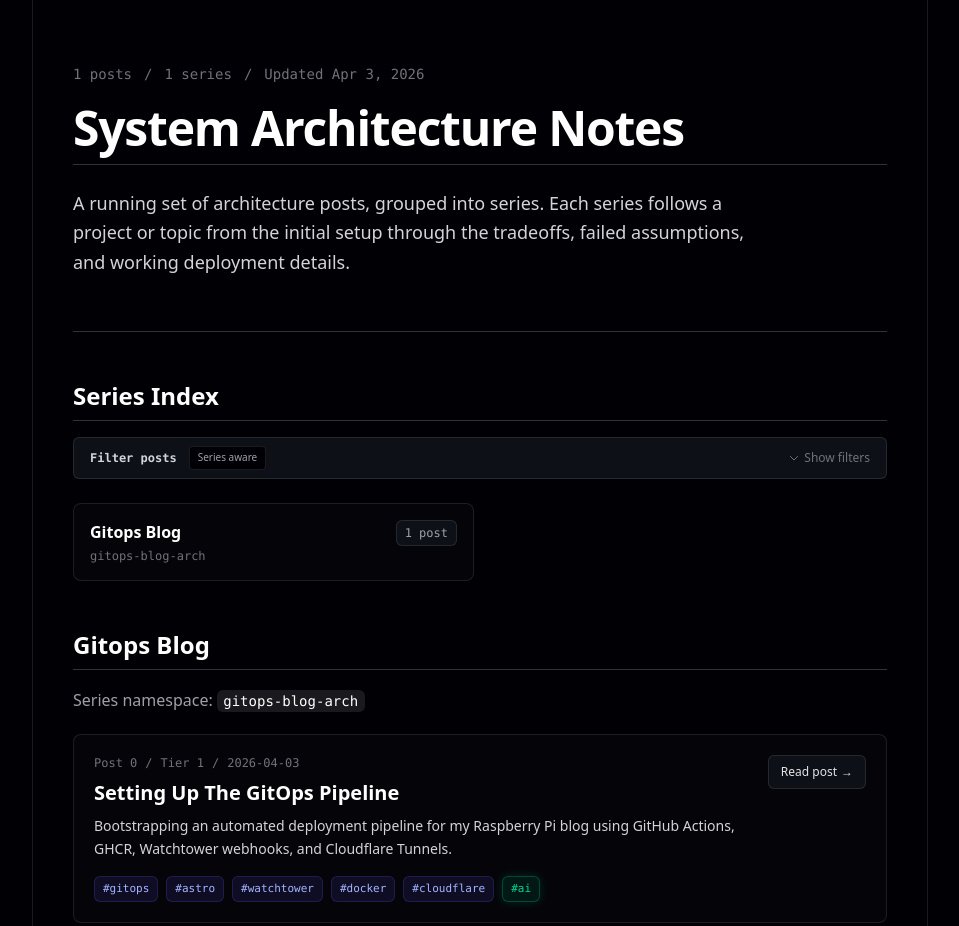
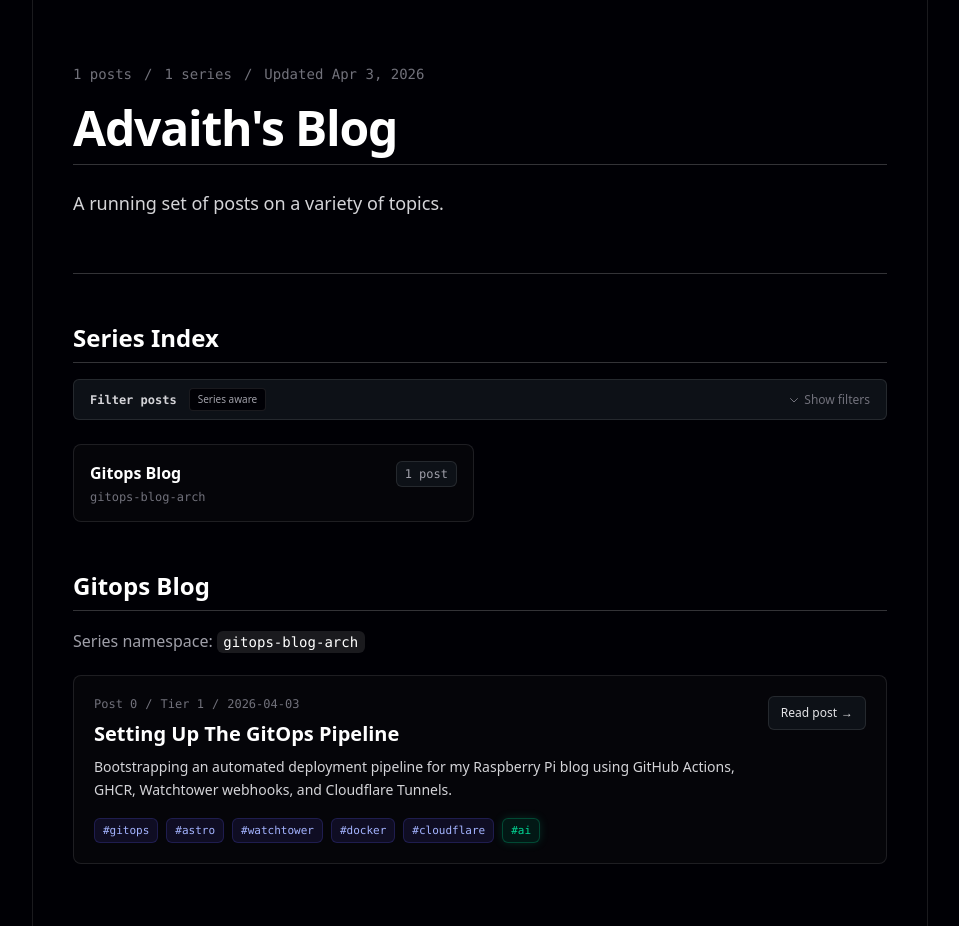
Before and after one commit to Glitchyi/blog, an Astro site: page / in a window 1280 px wide. Shown: the top 926 px of the page, without its empty margins (160-1119 px from the left). Built offline with nearby package versions, Linux system fonts and the light colour scheme; Astro itself is replaced by a stand-in of ours; a web font is replaced by a local one.

Commit message:
Changes to blog

```diff
--- a/src/pages/index.astro
+++ b/src/pages/index.astro
@@ -66,9 +66,9 @@ const lastUpdated = posts.length > 0
 						<span class="hidden sm:inline">/</span>
 						<span>Updated {lastUpdated}</span>
 					</div>
-					<h1 class="text-3xl sm:text-4xl md:text-5xl font-extrabold tracking-tight text-white mb-4">System Architecture Notes</h1>
+					<h1 class="text-3xl sm:text-4xl md:text-5xl font-extrabold tracking-tight text-white mb-4">Advaith's Blog</h1>
 					<p class="text-zinc-300 text-base sm:text-lg leading-relaxed max-w-2xl">
-						A running set of architecture posts, grouped into series. Each series follows a project or topic from the initial setup through the tradeoffs, failed assumptions, and working deployment details.
+						A running set of posts on a variety of topics.
 					</p>
 				</header>
 
```
